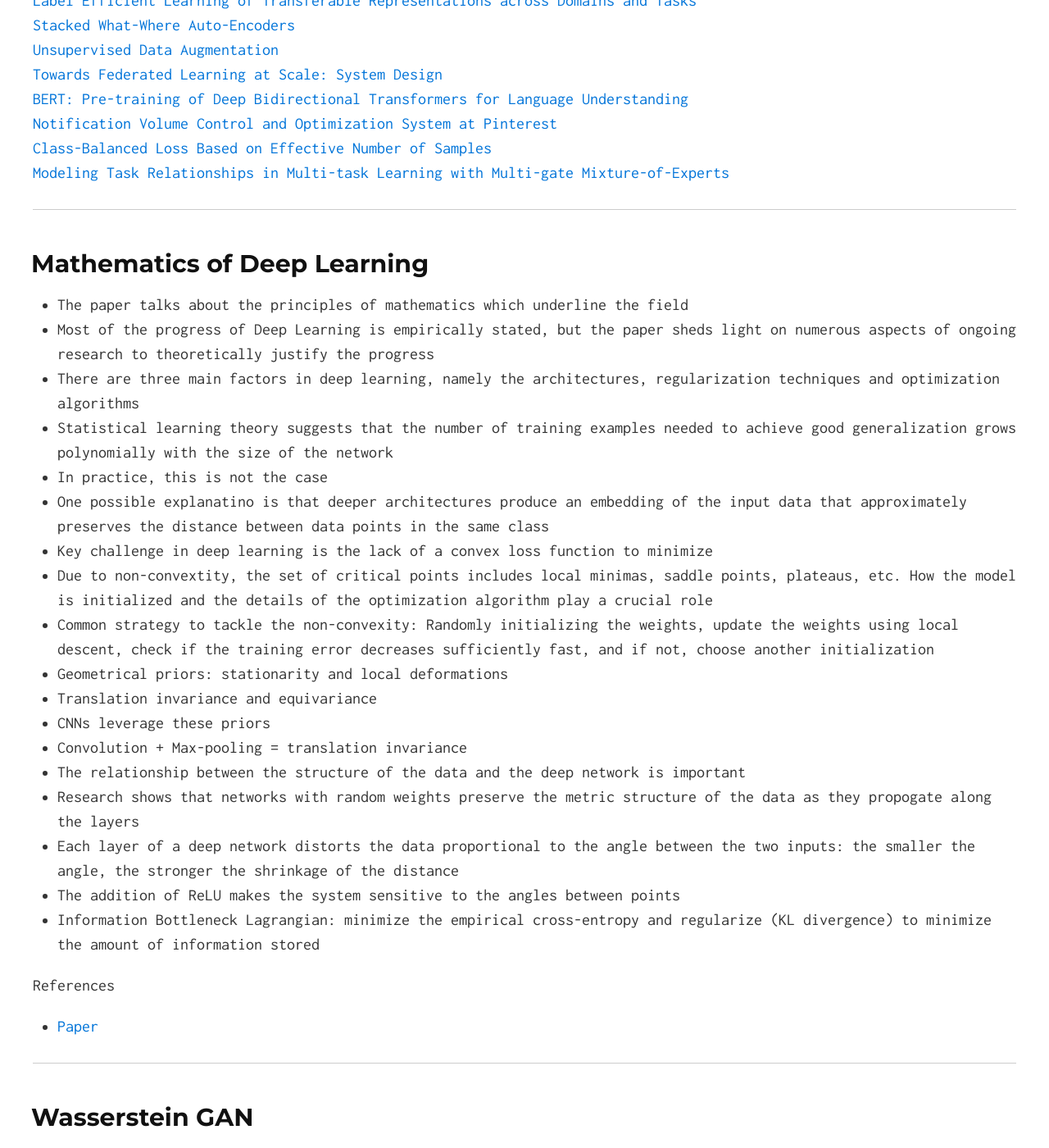
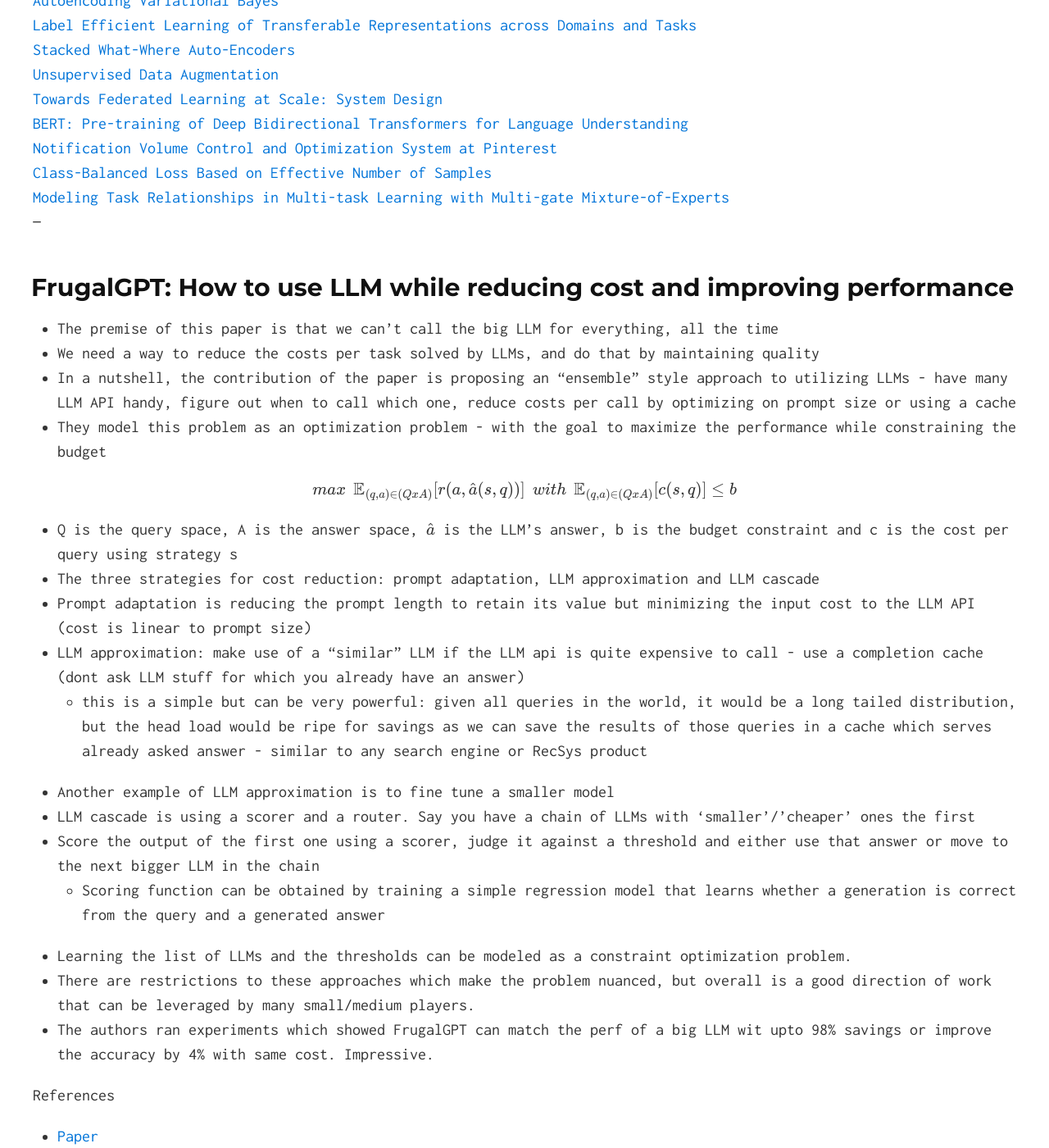
Before and after one commit to divyanshk/Papers-Blogs, a Jekyll site: the page built from index.md, in a window 1280 px wide and 1400 px high, scrolled down 684 px. Shown: the whole window at 82% size. Built offline with Jekyll 4.4.1, drawn with Linux system fonts in a browser that asks for light colours; formulas are drawn with MathJax 3; some of the changed text lies outside the part shown.

Commit message:
frugalGPT

```diff
--- a/index.md
+++ b/index.md
@@ -2,6 +2,7 @@
 layout: default
 ---
 
+[FrugalGPT: How to use LLM while reducing cost and improving performance](#frugalgpt)
 [Mathematics of Deep Learning](#vidal)
 [Wasserstein GAN](#wgan)
 [Why and How of Nonnegative Matrix Factorization](#nmf)
@@ -25,9 +26,34 @@ layout: default
 [Notification Volume Control and Optimization System at Pinterest](#pinterest_notification)
 [Class-Balanced Loss Based on Effective Number of Samples](#class_balanced_loss)
 [Modeling Task Relationships in Multi-task Learning with Multi-gate Mixture-of-Experts](#mmoe)
+---
+
+## <a name="frugalgpt"></a> FrugalGPT: How to use LLM while reducing cost and improving performance
+* The premise of this paper is that we can't call the big LLM for everything, all the time
+* We need a way to reduce the costs per task solved by LLMs, and do that by maintaining quality
+* In a nutshell, the contribution of the paper is proposing an "ensemble" style approach to utilizing LLMs - have many LLM API handy, figure out when to call which one, reduce costs per call by optimizing on prompt size or using a cache
+* They model this problem as an optimization problem - with the goal to maximize the performance while constraining the budget
+
+$$ max \:\: {\mathbb{E}_{(q,a) \in (QxA)} [r(a, \hat{a}(s,q))]} \:\: with \:\: \mathbb{E}_{(q,a) \in (QxA)} [c(s,q)] \leq b$$
+
+* Q is the query space, A is the answer space, $$\hat{a}$$ is the LLM's answer, b is the budget constraint and c is the cost per query using strategy s
+* The three strategies for cost reduction: prompt adaptation, LLM approximation and LLM cascade
+* Prompt adaptation is reducing the prompt length to retain its value but minimizing the input cost to the LLM API (cost is linear to prompt size)
+* LLM approximation: make use of a "similar" LLM if the LLM api is quite expensive to call - use a completion cache (dont ask LLM stuff for which you already have an answer)
+  * this is a simple but can be very powerful: given all queries in the world, it would be a long tailed distribution, but the head load would be ripe for savings as we can save the results of those queries in a cache which serves already asked answer - similar to any search engine or RecSys product
+* Another example of LLM approximation is to fine tune a smaller model
+* LLM cascade is using a scorer and a router. Say you have a chain of LLMs with 'smaller'/'cheaper' ones the first
+* Score the output of the first one using a scorer, judge it against a threshold and either use that answer or move to the next bigger LLM in the chain
+  * Scoring function can be obtained by training a simple regression model that learns whether a generation is correct from the query and a generated answer
+* Learning the list of LLMs and the thresholds can be modeled as a constraint optimization problem.
+* There are restrictions to these approaches which make the problem nuanced, but overall is a good direction of work that can be leveraged by many small/medium players.
+* The authors ran experiments which showed FrugalGPT can match the perf of a big LLM wit upto 98% savings or improve the accuracy by 4% with same cost. Impressive.
+
+
+References
+* [Paper](https://arxiv.org/abs/2305.05176)
 
 ---
-
 ## <a name="vidal"></a>Mathematics of Deep Learning
 
 * The paper talks about the principles of mathematics which underline the field
@@ -554,8 +580,6 @@ $$
 
 * Key takeaway: try using a gating network instead of a 'switch' like gate based on the input.
 
-
-
 References
 * [Paper](https://dl.acm.org/doi/pdf/10.1145/3219819.3220007)
 
```
